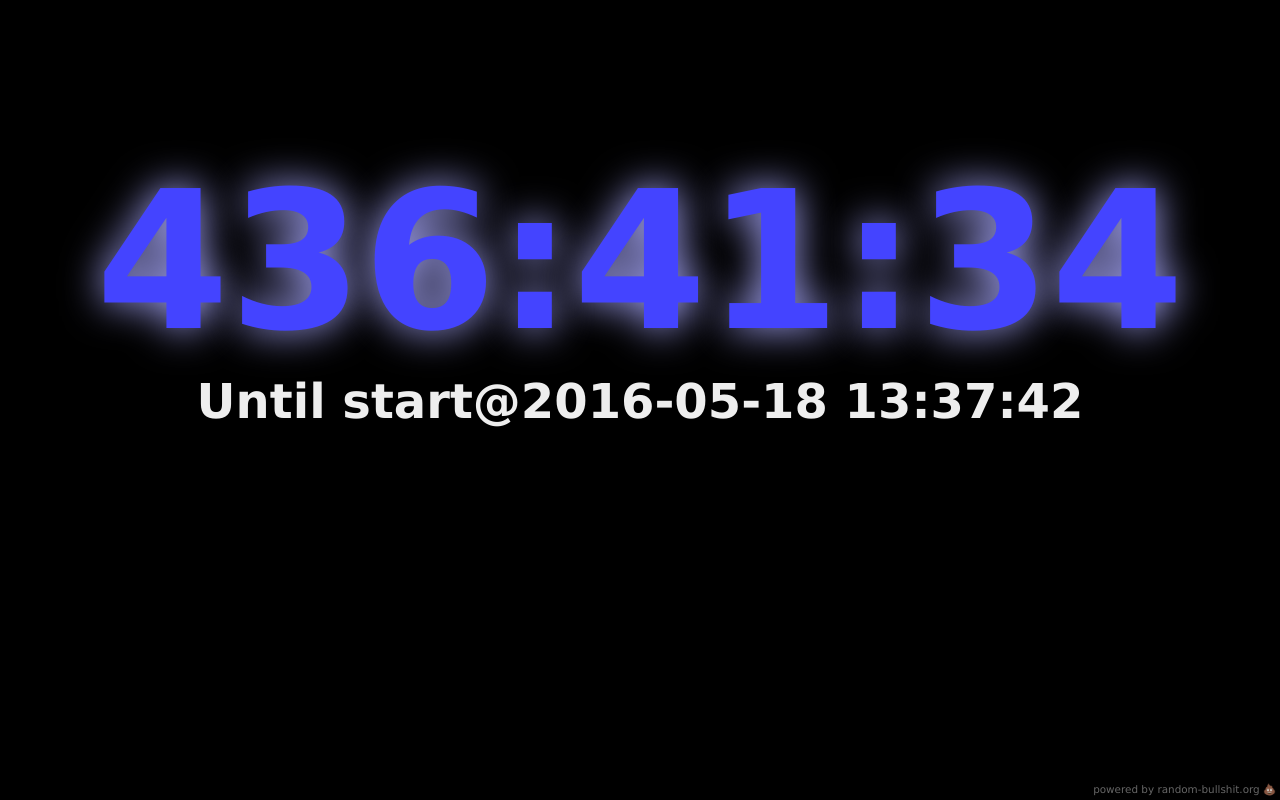
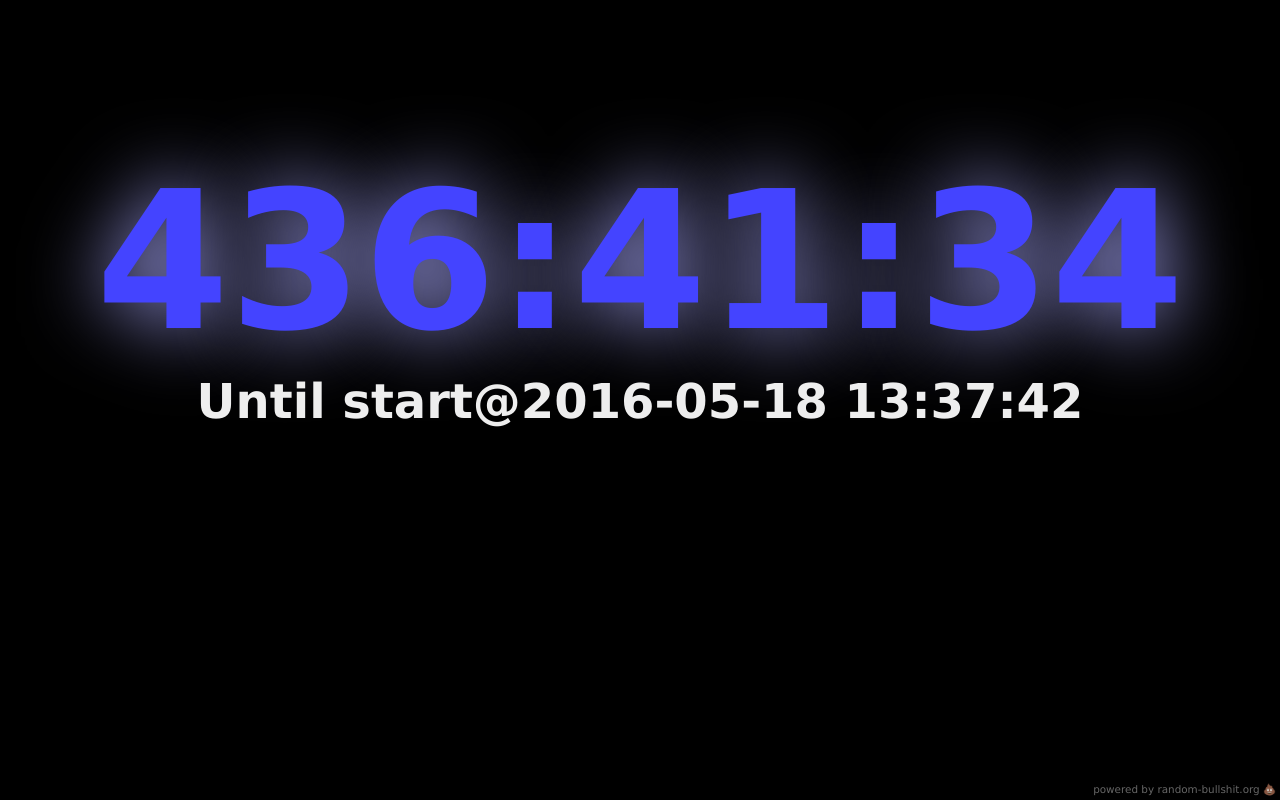
Before and after one commit to FreakyBytes/appday-countdown, a plain HTML site: page index.html in a window 1280 px wide. Drawn offline with Linux system fonts and the light colour scheme.

Commit message:
more gloom

```diff
--- a/style.css
+++ b/style.css
@@ -49,7 +49,7 @@ div.content {
 }
 .warmup {
 	color: #44F;
-	text-shadow: 0 0 40px #AAF;
+	text-shadow: 0 0 80px #AAF;
 }
 
 div.main {
```
